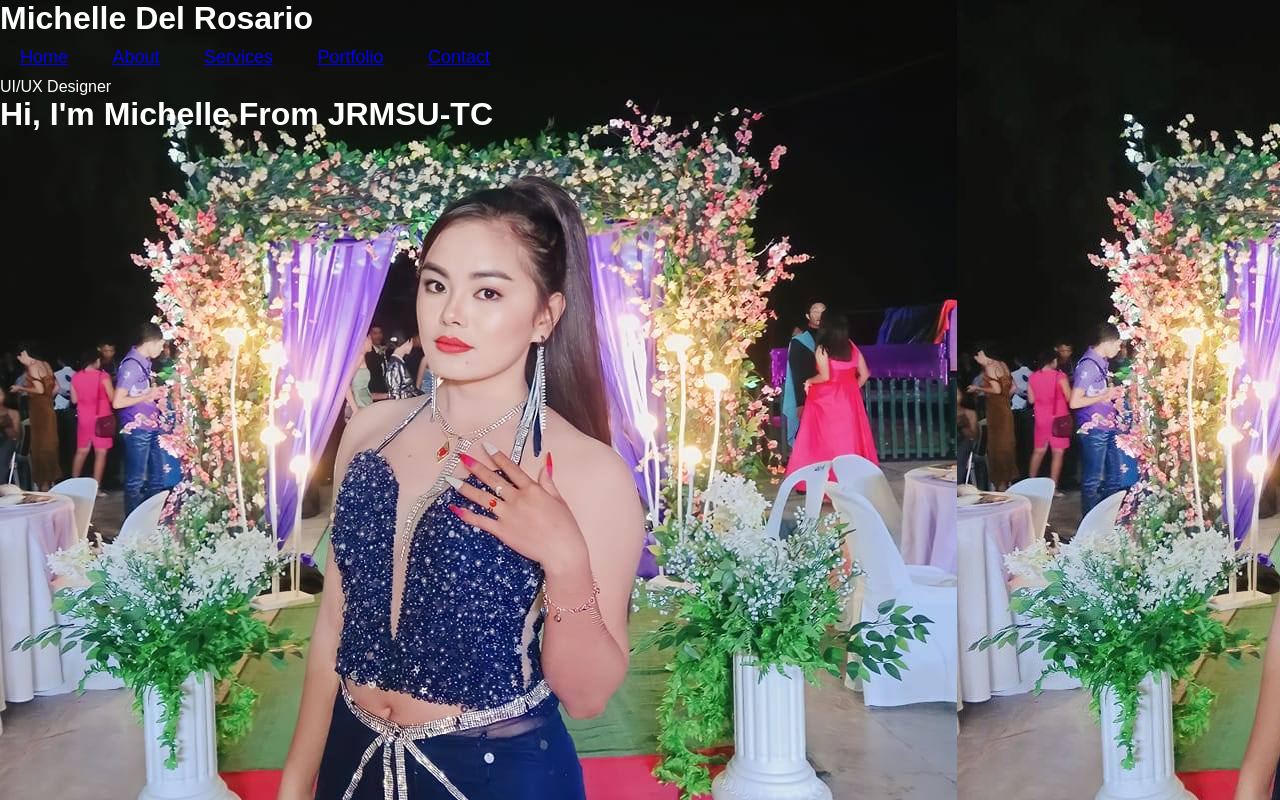
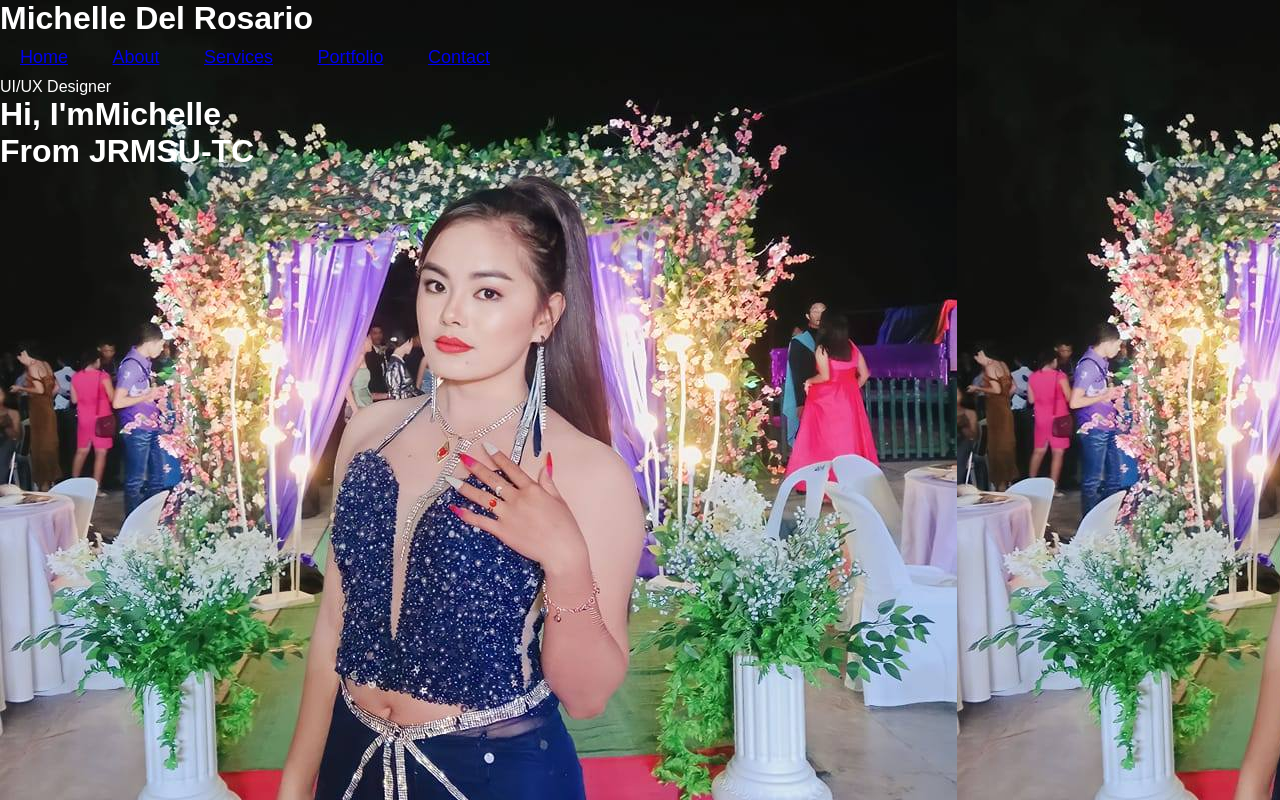
Before and after one commit to Michelheart/MichelleD, a plain HTML site: page index.html in a window 1280 px wide. Drawn offline with Linux system fonts and the light colour scheme; a web font is replaced by a local one.

Commit message:
Update index.html

```diff
--- a/index.html
+++ b/index.html
@@ -35,7 +35,7 @@ body {
          </nav>
       <div class="header-text">
             <p>UI/UX Designer</p>
-            <h1>Hi, I'm Michelle From JRMSU-TC</h1>
+            <h1>Hi, I'm<span>Michelle</span><br> From JRMSU-TC</h1>
        </div>
   </div>
 
```
